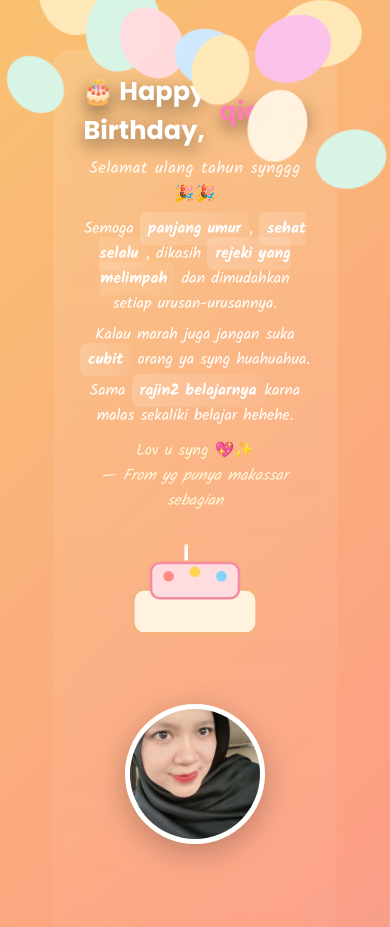
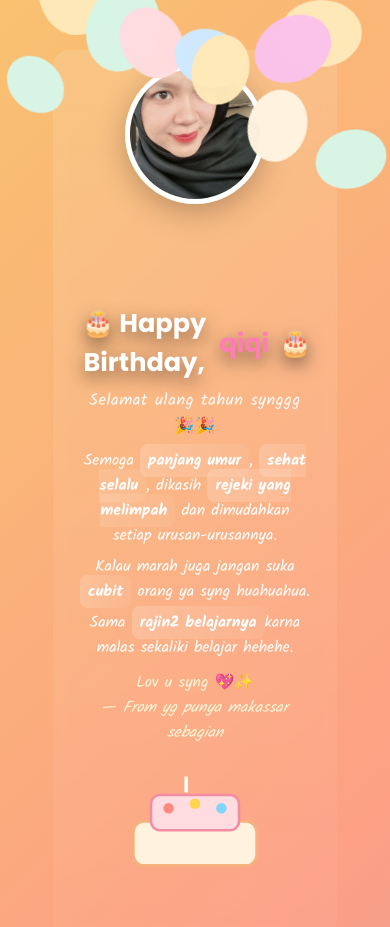
Before and after one commit to b14ckr4v3no/Project_Tahunan, a plain HTML site: page index.html in a window 390 px wide. Drawn offline with Linux system fonts and the light colour scheme.

Commit message:
first commit

```diff
--- a/style.css
+++ b/style.css
@@ -15,7 +15,8 @@ body{
   animation: gradientBG 18s ease infinite;
   color: #222;
   min-height:100vh;
-  overflow:hidden;
+  /* allow scrolling on mobile */
+  overflow:auto;
   display:flex;align-items:center;justify-content:center;
 }
 
@@ -82,7 +83,8 @@ body{
 /* Responsive tweaks */
 @media (max-width:720px){
   .card{flex-direction:column;align-items:center}
-  .left{order:2}
+  /* put photo above content on mobile */
+  .left{order:0}
   .right{order:1;text-align:center}
   .title{justify-content:center}
 }
@@ -97,5 +99,8 @@ body{
   .message .line{font-size:0.98rem}
   .cake{transform:scale(0.88);transform-origin:center}
   .card{box-shadow:none}
-  #confetti{opacity:0.9}
+  #confetti{opacity:0.9;pointer-events:none}
+
+  /* make body content flow naturally and allow vertical scrolling */
+  html, body { height: auto; }
 }
```
